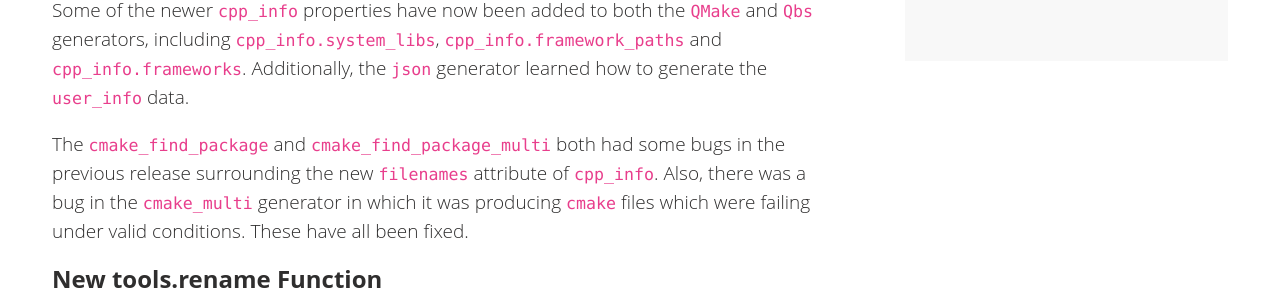
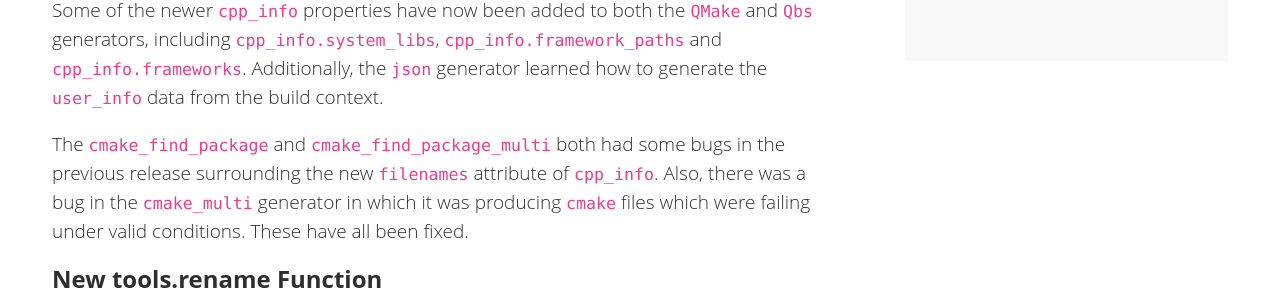
Before and after one commit to conan-io/conan-io.github.io, a Jekyll site: the page built from _posts/2020-09-07-New-conan-release-1-29.markdown, in a window 1280 px wide. Shown: the part 581-871 px from the top of the page. Built offline with Jekyll 4.4.1, drawn with Linux system fonts in a browser that asks for light colours; comment, search, counter and statistics services are not loaded.

Commit message:
Update _posts/2020-09-07-New-conan-release-1-29.markdown
Co-authored-by: Javier G. Sogo <jgsogo@gmail.com>

```diff
--- a/_posts/2020-09-07-New-conan-release-1-29.markdown
+++ b/_posts/2020-09-07-New-conan-release-1-29.markdown
@@ -14,7 +14,7 @@ features.
 Some of the newer `cpp_info` properties have now been added to both the `QMake`
 and `Qbs` generators, including `cpp_info.system_libs`,
 `cpp_info.framework_paths` and `cpp_info.frameworks`. Additionally, the `json`
-generator learned how to generate the `user_info` data.
+generator learned how to generate the `user_info` data from the build context.
 
 The `cmake_find_package` and `cmake_find_package_multi` both had some bugs in
 the previous release surrounding the new `filenames` attribute of `cpp_info`.
```
